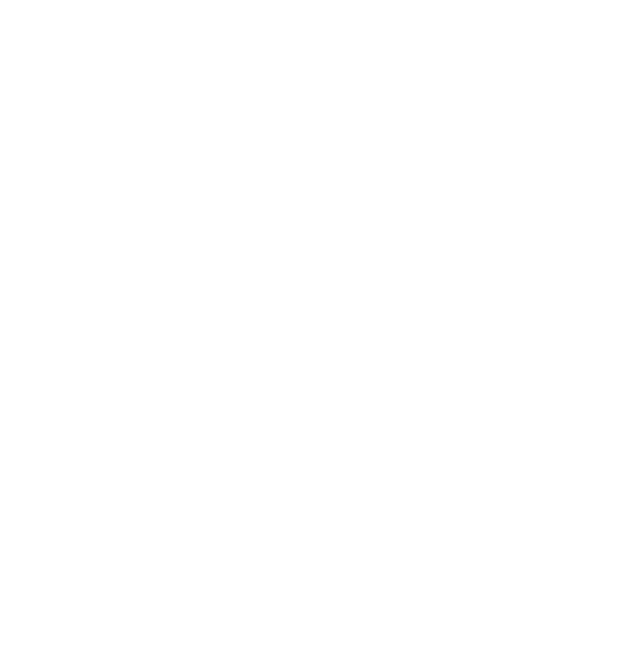
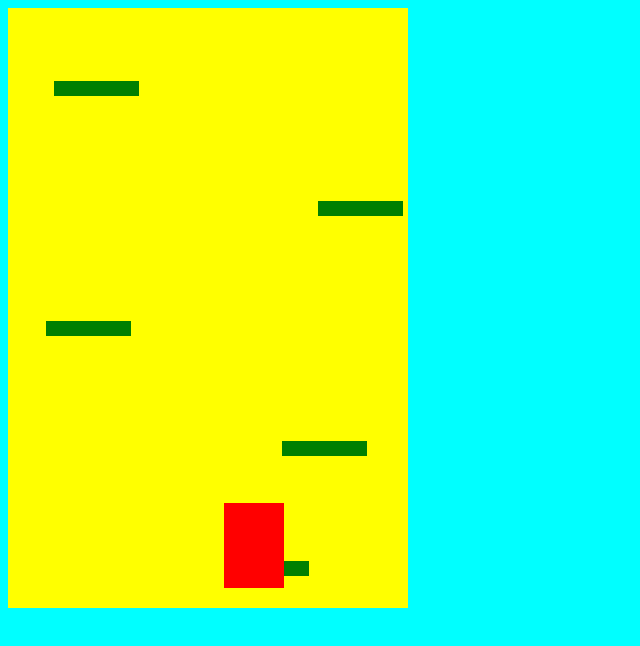
Before and after one commit to ORiveraJr84/doodle-jump, a plain HTML site: page index.html in a window 1280 px wide. Shown: the whole page, without its empty margins (0-640 px from the left). Drawn offline with Linux system fonts and the light colour scheme.

Commit message:
nearly done.

```diff
--- /dev/null
+++ b/app.js
@@ -0,0 +1,123 @@
+document.addEventListener("DOMContentLoaded", () => {
+  const grid = document.querySelector(".grid");
+  const doodler = document.createElement("div");
+  let doodlerLeftSpace = 50;
+  let doodlerBottomSpace = 150;
+  let isGameOver = false;
+  let platformCount = 5;
+  let platforms = [];
+  let upTimerId;
+  let downTimerId;
+  let isJumping = true;
+
+  const createDoodler = () => {
+    doodler.classList.add("doodler");
+    grid.appendChild(doodler);
+    doodlerLeftSpace = platforms[0].leftSpacing;
+    doodler.style.left = `${doodlerLeftSpace}px`;
+    doodler.style.bottom = `${doodlerBottomSpace}px`;
+  };
+
+  class Platform {
+    constructor(newPlatformBottom) {
+      this.bottomSpacing = newPlatformBottom;
+      this.leftSpacing = Math.random() * 315;
+      this.visual = document.createElement("div");
+
+      const visual = this.visual;
+      visual.classList.add("platform");
+      visual.style.bottom = `${this.bottomSpacing}px`;
+      visual.style.left = `${this.leftSpacing}px`;
+
+      grid.appendChild(visual);
+    }
+  }
+
+  const createPlatforms = () => {
+    for (let i = 0; i < platformCount; i++) {
+      let platformSpacing = 600 / platformCount;
+      let newPlatformBottom = 100 + i * platformSpacing;
+      let newPlatform = new Platform(newPlatformBottom);
+      platforms.push(newPlatform);
+      console.log(platforms);
+    }
+  };
+
+  const movePlatforms = () => {
+    if (doodlerBottomSpace > 200) {
+      platforms.forEach((platform) => {
+        platform.bottomSpacing -= 4;
+        let visual = platform.visual;
+        visual.style.bottom = `${platform.bottomSpacing}px`;
+      });
+    }
+  };
+
+  const jump = () => {
+    clearInterval(downTimerId);
+    isJumping = true;
+    upTimerId = setInterval(() => {
+      doodlerBottomSpace += 20;
+      doodler.style.bottom = `${doodlerBottomSpace}px`;
+      if (doodlerBottomSpace > 350) {
+        fall();
+      }
+    }, 300);
+  };
+
+  const fall = () => {
+    clearInterval(upTimerId);
+    isJumping = false;
+    downTimerId = setInterval(() => {
+      doodlerBottomSpace -= 70;
+      doodler.style.bottom = `${doodlerBottomSpace}px`;
+      if (doodlerBottomSpace <= 0) {
+        gameOver();
+      }
+      platforms.forEach((platform) => {
+        if (
+          doodlerBottomSpace >= platform.bottomSpacing &&
+          doodlerBottomSpace <= platform.bottomSpacing + 15 &&
+          doodlerLeftSpace + 60 >= platform.leftSpacing &&
+          doodlerLeftSpace <= platform.leftSpacing + 85 &&
+          !isJumping
+        ) {
+          log("landed");
+          jump();
+        }
+      });
+    }, 300);
+  };
+
+  const gameOver = () => {
+    console.log(`game over`);
+    isGameOver = true;
+    clearInterval(upTimerId);
+    clearInterval(downTimerId);
+  };
+
+  const control = (event) => {
+    switch (event.key) {
+      case "ArrowLeft":
+      //   move left
+      case "ArrowRight":
+      //   move right
+      case "ArrowUp":
+      //   move up
+      default:
+        break;
+    }
+  };
+
+  const start = () => {
+    if (!isGameOver) {
+      createPlatforms();
+      createDoodler();
+      setInterval(movePlatforms, 200);
+      jump();
+    }
+  };
+
+  // connect this to a button to start the game.
+  start();
+});
--- a/index.html
+++ b/index.html
@@ -1,12 +1,14 @@
 <!DOCTYPE html>
 <html lang="en">
-<head>
-    <meta charset="UTF-8">
-    <meta http-equiv="X-UA-Compatible" content="IE=edge">
-    <meta name="viewport" content="width=device-width, initial-scale=1.0">
+  <head>
+    <meta charset="UTF-8" />
+    <meta http-equiv="X-UA-Compatible" content="IE=edge" />
+    <meta name="viewport" content="width=device-width, initial-scale=1.0" />
+    <link rel="stylesheet" href="style.css" />
+    <script charset="utf-8" src="app.js"></script>
     <title>Doodle Jump In JS</title>
-</head>
-<body>
-
-</body>
+  </head>
+  <body>
+    <div class="grid"></div>
+  </body>
 </html>
--- /dev/null
+++ b/style.css
@@ -0,0 +1,24 @@
+body {
+  background-color: aqua;
+}
+
+.grid {
+  width: 400px;
+  height: 600px;
+  background-color: yellow;
+  position: relative;
+}
+
+.doodler {
+  width: 60px;
+  height: 85px;
+  background-color: red;
+  position: absolute;
+}
+
+.platform {
+  width: 85px;
+  height: 15px;
+  background-color: green;
+  position: absolute;
+}
```
Also changed, not shown: ._index.html (added).
